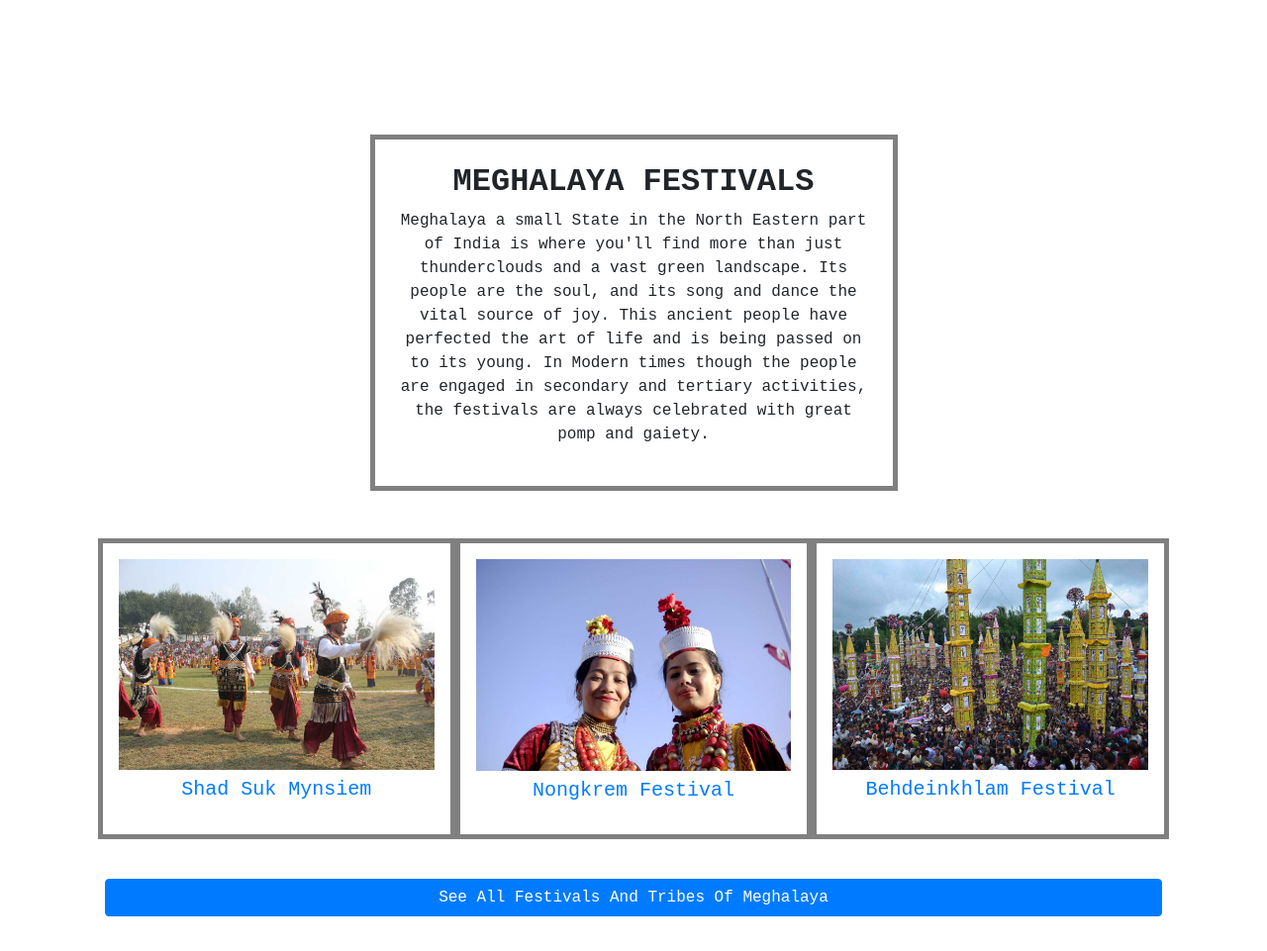
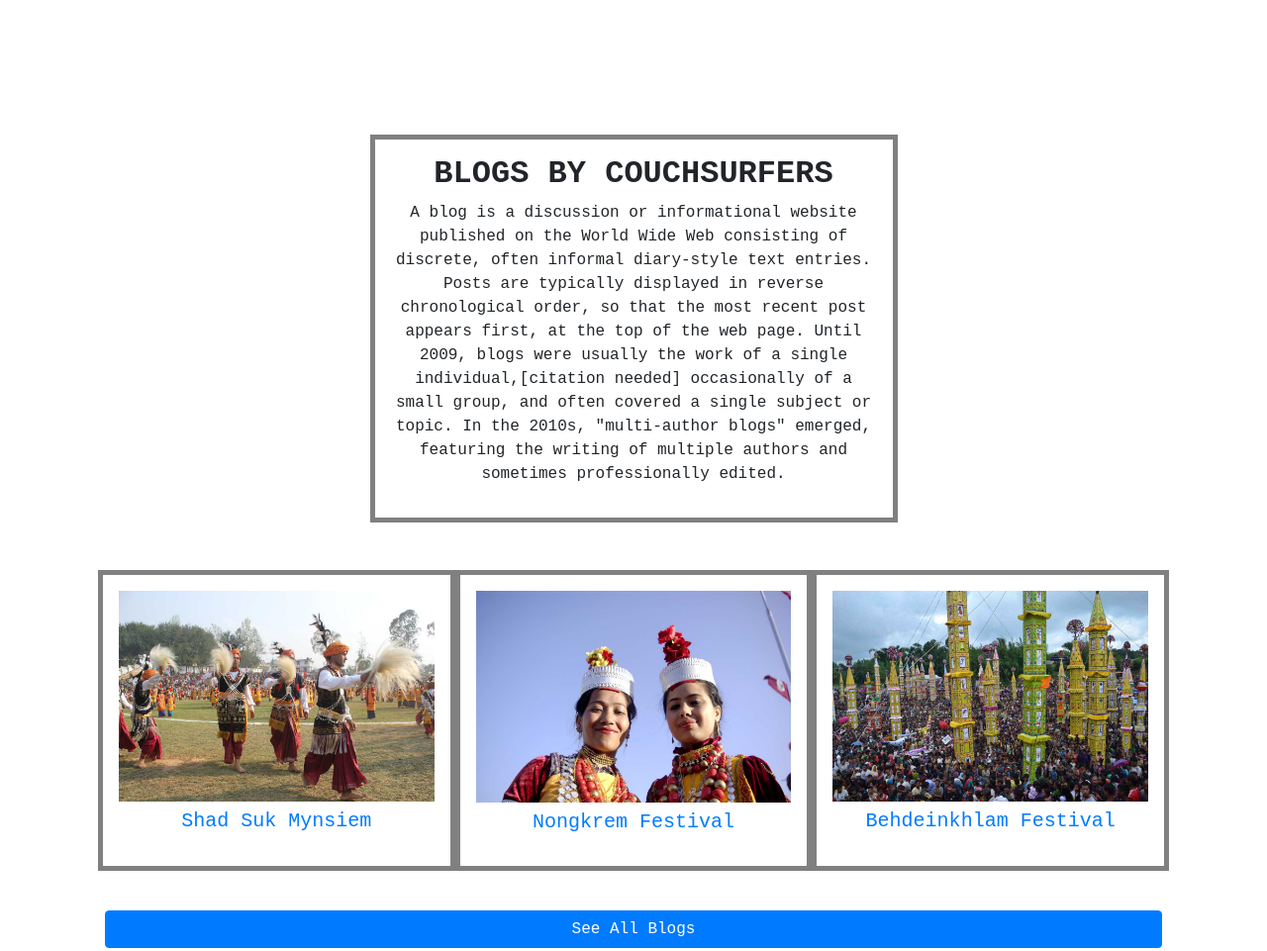
Before and after one commit to SatyamRay15/CouchsurfingIndia, a website with bundled scripts: page public/index.html in a window 1280 px wide. Shown: the part 4360-5321 px from the top of the page at 99% size. Built offline with nearby package versions, Linux system fonts and the light colour scheme; no server answers; files whose address does not match are found by name.

Commit message:
First Commit Of Couchsurfing

```diff
--- a/public/index.html
+++ b/public/index.html
@@ -373,10 +373,10 @@
   <!--Heading section-->
   <div class="container">
     <div class="row justify-content-center p-3">
-      <div class="col-lg-6 text-center heading-section mb-4 p-4 " style="border: 5px solid gray;
+      <div class="col-lg-6 text-center heading-section mb-4 p-3 " style="border: 5px solid gray;
       margin: 0;">
-        <h2 class="text-black mb-2">Meghalaya Festivals</h2>
-        <p>Meghalaya a small State in the North Eastern part of India is where you'll find more than just thunderclouds and a vast green landscape. Its people are the soul, and its song and dance the vital source of joy. This ancient people have perfected the art of life and is being passed on to its young. In Modern times though the people are engaged in secondary and tertiary activities, the festivals are always celebrated with great pomp and gaiety. </p>
+        <h2 class="text-black mb-2">Blogs By Couchsurfers</h2>
+        <p>A blog is a discussion or informational website published on the World Wide Web consisting of discrete, often informal diary-style text entries. Posts are typically displayed in reverse chronological order, so that the most recent post appears first, at the top of the web page. Until 2009, blogs were usually the work of a single individual,[citation needed] occasionally of a small group, and often covered a single subject or topic. In the 2010s, "multi-author blogs" emerged, featuring the writing of multiple authors and sometimes professionally edited.  </p>
       </div>
     </div>
     <!--Image grid section-->
@@ -416,7 +416,7 @@
       </div>
     </div>
     <a href="festivals/festivals_culture.html" class="p-2" style="text-decoration: none;">
-      <button type="button" class="btn btn-primary btn-block">See All Festivals And Tribes Of Meghalaya</button>
+      <button type="button" class="btn btn-primary btn-block">See All Blogs</button>
     </a>
   </div>
   <br/>
```
Also changed, not shown: .github/workflows/firebase-hosting-merge.yml (added).
